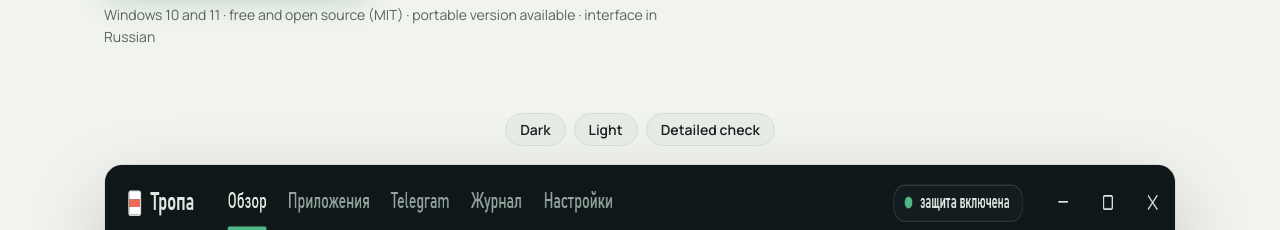
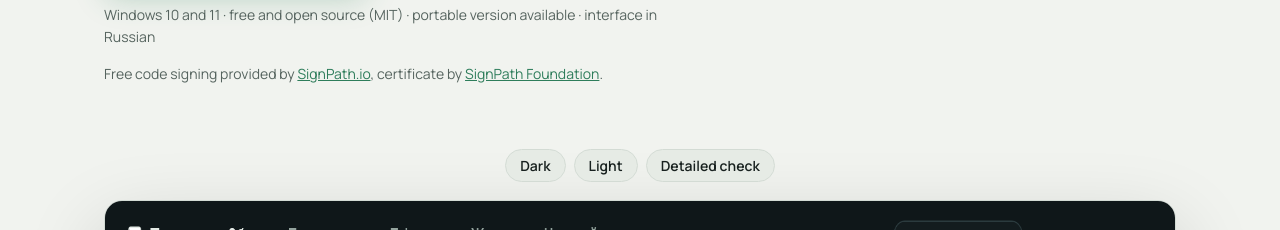
Before and after one commit to xckrt/Through, a plain HTML site: page site/index.html in a window 1280 px wide. Shown: the part 570-800 px from the top of the page. Drawn offline with Linux system fonts and the light colour scheme.

Commit message:
Политика конфиденциальности и упоминание SignPath на сайте, в README и релизе
Co-Authored-By: Claude Opus 5.5 <noreply@anthropic.com>

```diff
--- a/site/index.html
+++ b/site/index.html
@@ -137,6 +137,7 @@
       </div>
       <p class="note" lang="ru">Windows 10 и 11 · бесплатно и с открытым кодом (MIT) · есть переносная версия без установки</p>
       <p class="note" lang="en">Windows 10 and 11 · free and open source (MIT) · portable version available · interface in Russian</p>
+      <p class="note">Free code signing provided by <a href="https://about.signpath.io">SignPath.io</a>, certificate by <a href="https://signpath.org">SignPath Foundation</a>.</p>
     </div>
     <div class="orb-stage">
       <div>
@@ -204,6 +205,8 @@
   </section>
 
   <footer>
+    <p><a href="https://github.com/xckrt/Tropa/blob/main/PRIVACY.md"><span lang="ru">Политика конфиденциальности</span><span lang="en">Privacy policy</span></a> ·
+    Free code signing provided by <a href="https://about.signpath.io">SignPath.io</a>, certificate by <a href="https://signpath.org">SignPath Foundation</a>.</p>
     <span lang="ru">Тропа · MIT · движок <a href="https://github.com/bol-van/zapret">zapret</a> (bol-van), стратегии и прокси Telegram — по мотивам <a href="https://github.com/Flowseal">Flowseal</a></span>
     <span lang="en">Tropa · MIT · engine <a href="https://github.com/bol-van/zapret">zapret</a> (bol-van), strategies and Telegram proxy based on <a href="https://github.com/Flowseal">Flowseal</a>'s work</span>
   </footer>
```
Also changed, not shown: 5 other files.
